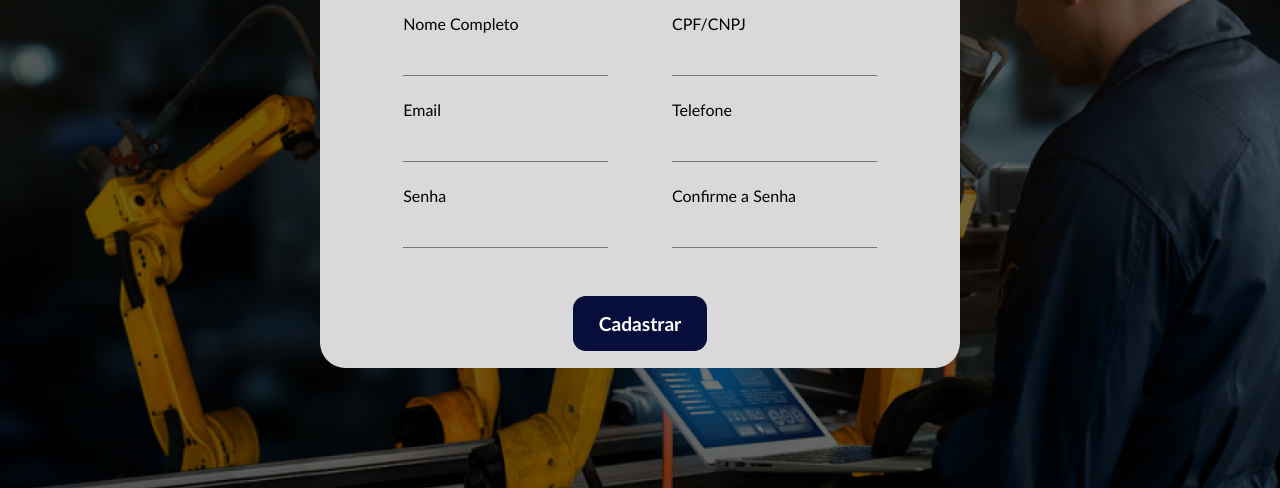
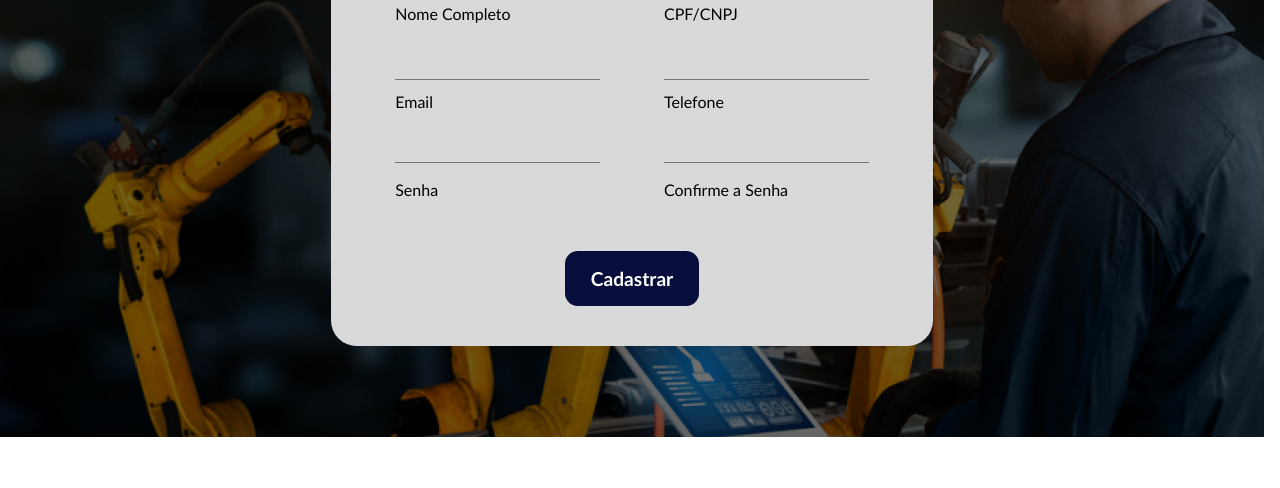
Before and after one commit to Logistech1730/projeto_LogistechBeta, a plain HTML site: page Front-end/cadastro.html in a window 1280 px wide. Shown: the part 332-820 px from the top of the page. Drawn offline with Linux system fonts and the light colour scheme.

Commit message:
Ajustes na resolução do formulário e do botão de cadastro

```diff
--- a/Front-end/cadastro.css
+++ b/Front-end/cadastro.css
@@ -44,8 +44,8 @@
     cursor:pointer;
 }
 .background{
-    height: 90vh;
-    width: 100vw;
+    height: 83.65vh;
+    width: 98.75vw;
     background-size: cover;
     background-image: url(./img/bannerImg.png);
     display: flex;
@@ -53,13 +53,12 @@
     justify-content: center;
 }
 .form_cadastro{
-    height: 60vh;
     background-color: #D9D9D9;
-    width: 50vw;
+    padding: 5vh 5vw 5vh 5vw;
     border-radius: 2vw;
 }
 .form_cadastro h1{
-    margin: 5vh;
+    margin-bottom: 4vh;
     font-size: 3vw;
     text-align: center;
 }
@@ -78,8 +77,36 @@
     background-color: transparent;
     border-style: solid;
     width: 16vw;
+    margin-bottom: 5vh;
     border-width: 0vh 0 0.2vh 0;
 }
+.labels {
+    position: absolute;
+    transition: .5s;
+    user-select: none;
+}
+.label_1 {
+    top:42vh;
+}
+.label_2 {
+    top: 53vh;
+}
+.label_3 {
+    top: 64vh;
+}
+input:focus + .label_1,
+input:valid + .label_1{
+    top:39vh;
+}
+input:focus + .label_2,
+input:valid + .label_2{
+    top:50vh;
+}
+input:focus + .label_3,
+input:valid + .label_3{
+    top:55vh;
+}
+
 textarea:focus, input:focus, select:focus {
     box-shadow: 0 0 0 0;
     border-bottom-width: 0.2vh;
--- a/Front-end/cadastro.html
+++ b/Front-end/cadastro.html
@@ -23,20 +23,20 @@
             <h1>Cadastre-se</h1>
             <div class="div_inputs">
                 <div class="colunas_cadastro">
-                    <span>Nome Completo</span>
-                    <input type="text" class="inputs">
-                    <span>Email</span>
-                    <input type="text" class="inputs">
-                    <span>Senha</span>
-                    <input type="text" class="inputs">
+                    <input type="text" id="ipt_nome" class="inputs" required>
+                    <span class="labels label_1" >Nome Completo</span>
+                    <input type="text" id="ipt_email" class="inputs" required>
+                    <span class="labels label_2">Email</span>
+                    <input type="password" id="ipt_senha" class="inputs" required>
+                    <span class="labels label_3">Senha</span>
                 </div>
                 <div class="colunas_cadastro">
-                    <span>CPF/CNPJ</span>
-                    <input type="text" class="inputs">
-                    <span>Telefone</span>
-                    <input type="text" class="inputs">
-                    <span>Confirme a Senha</span>
-                    <input type="text" class="inputs">
+                    <input type="text" id="ipt_cpf" class="inputs" required>
+                    <span class="labels label_1">CPF/CNPJ</span>
+                    <input type="text" id="ipt_telefone" class="inputs" required>
+                    <span class="labels label_2">Telefone</span>
+                    <input type="password" id="ipt_confirme_senha" class="inputs" required>
+                    <span class="labels label_3">Confirme a Senha</span>
                 </div>
             </div>
             <div class="area_botao">
```
